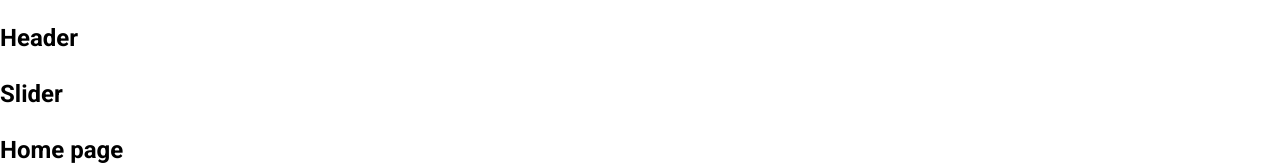
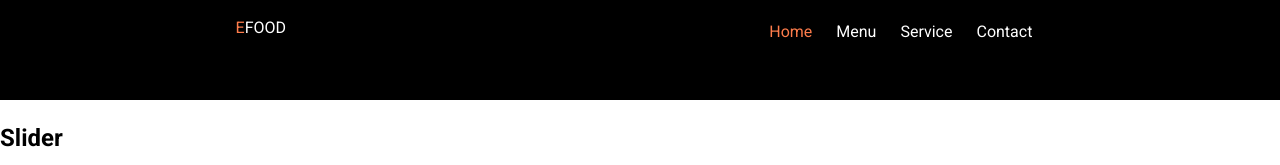
Before and after one commit to TienTran1504/efood-individual, a React (Create React App) app: page / in a window 1280 px wide. Shown: the top 165 px of the page. Built offline with nearby package versions, Linux system fonts and the light colour scheme.

Commit message:
Header(part 1)

```diff
--- a/src/components/GlobalStyles/GlobalStyles.scss
+++ b/src/components/GlobalStyles/GlobalStyles.scss
@@ -16,4 +16,5 @@ body {
     font-size: 1.6rem;
     line-height: 1.5;
     text-rendering: optimizespeed;
+    margin: 0;
 }
--- a/src/components/Layout/DefaultLayout/Header/index.js
+++ b/src/components/Layout/DefaultLayout/Header/index.js
@@ -1,5 +1,21 @@
+import './style.css'
 function Header() {
-    return <h2>Header</h2>;
+    return (
+        <div className="header">
+            <span class="label">
+                <span className="active">E</span>FOOD
+            </span>
+
+            <ul className="menu-list">
+                <li className="menu-item active">Home</li>
+                <li className="menu-item ">Menu</li>
+                <li className="menu-item ">Service</li>
+                <li className="menu-item ">Contact</li>
+            </ul>
+
+        </div>
+
+    );
 }
 
 export default Header;
--- /dev/null
+++ b/src/components/Layout/DefaultLayout/Header/style.css
@@ -0,0 +1,25 @@
+.header {
+    height: 100px;
+    background-color: #000;
+    margin: 0;
+    color: #fff;
+    display: flex;
+    justify-content: space-around;
+    position: relative;
+}
+.label {
+    /* position: absolute; */
+    margin: 16px 0;
+}
+
+.menu-list {
+    padding-left: 0;
+}
+
+.menu-item {
+    display: inline-block;
+    padding: 4px 12px;
+}
+.active {
+    color: var(--primary);
+}
```
